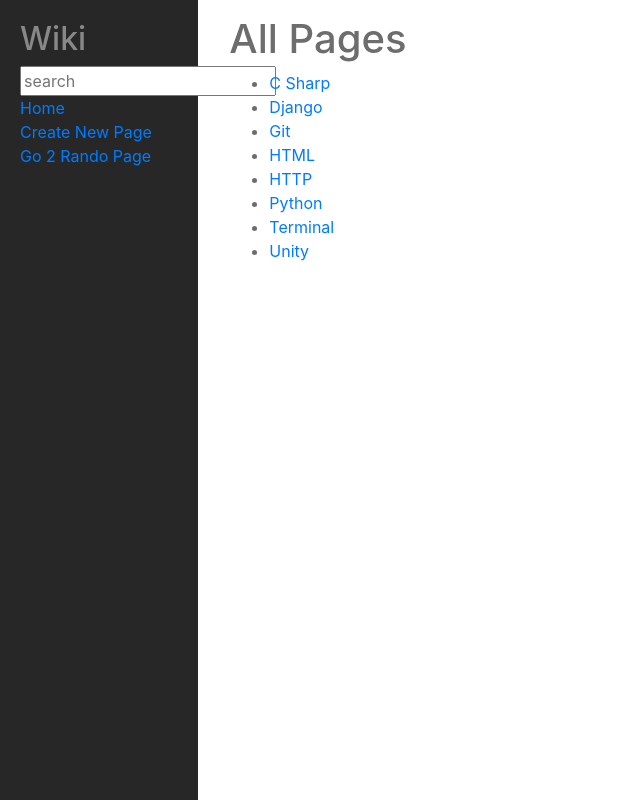
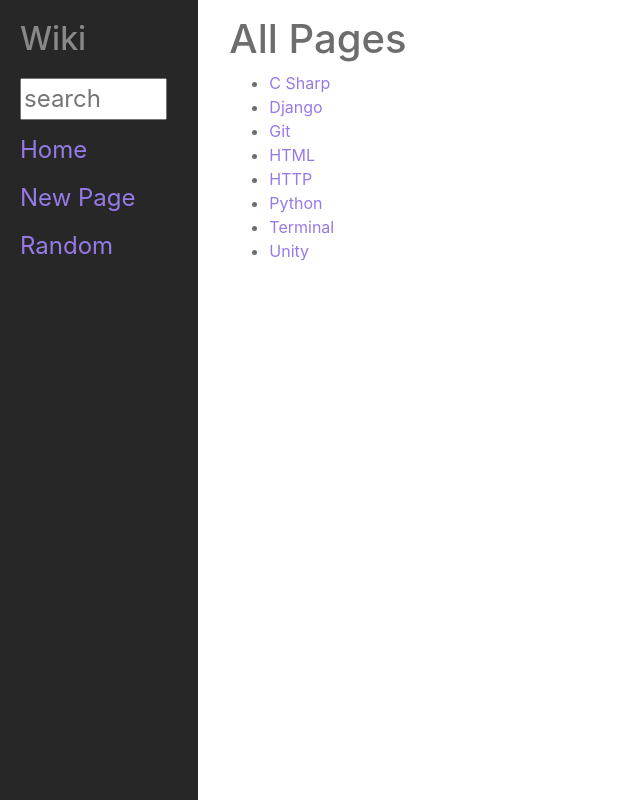
Before and after one commit to Elijer/programmingwiki, a Django app: page / in a window 1280 px wide. Shown: the whole page, without its empty margins (0-640 px from the left). Run offline with Django 3.2, Linux system fonts and the light colour scheme; some libraries are stand-ins or nearby versions.

Commit message:
more color styling

```diff
--- a/encyclopedia/static/encyclopedia/styles.css
+++ b/encyclopedia/static/encyclopedia/styles.css
@@ -29,8 +29,38 @@ textarea {
 
 .search {
     width: 100%;
-    font-size: 15px;
+    font-size: 24px;
     line-height: 15px;
+}
+
+#sidebar-search {
+    padding-top: 12px;
+    font-size: 24px;
+}
+
+#search-id {
+    width: 90%;
+}
+
+.sidebar-link {
+    padding-top: 12px;
+    font-size: 24px;
+}
+
+.sidebar-link-element {
+    color: rgb(151, 122, 231);
+}
+
+a {
+    color: rgb(151, 122, 231);
+}
+
+a:hover {
+    color: rgb(101, 78, 163);
+}
+
+.sidebar-link-element:hover {
+    color: white;
 }
 
 .sidebarInvisible {
--- a/encyclopedia/templates/encyclopedia/layout.html
+++ b/encyclopedia/templates/encyclopedia/layout.html
@@ -15,22 +15,22 @@
             <div class="sidebar col-lg-2 col-md-3">
                 <h2 id = "wiki-title">Wiki</h2>
 
-                <form action="{% url 'wiki:search' %}" method = "GET">
+                <form id = "sidebar-search" action="{% url 'wiki:search' %}" method = "GET">
                     <!--{% csrf_token %}-->
                     <!-- {{ form }}-->
                     <input id="search-id" type="text" name="q" placeholder="search">
                     <!--<input type="submit" value="OK">-->
                 </form>
 
-                <div>
-                    <a href="{% url 'wiki:index' %}">Home</a>
+                <div class = "sidebar-link">
+                    <a href="{% url 'wiki:index' %}" class = "sidebar-link-element">Home</a>
                 </div>
 
-                <div>
-                    <a href="{% url 'wiki:new' %}"> Create New Page </a>
+                <div class = "sidebar-link">
+                    <a href="{% url 'wiki:new' %}" class = "sidebar-link-element"> New Page </a>
                 </div>
-                <div>
-                    <a href="{% url 'wiki:random' %}"> Go 2 Rando Page </a>
+                <div class = "sidebar-link">
+                    <a href="{% url 'wiki:random' %}" class = "sidebar-link-element"> Random </a>
                 </div>
                 {% block nav %}
                 {% endblock %}
```
